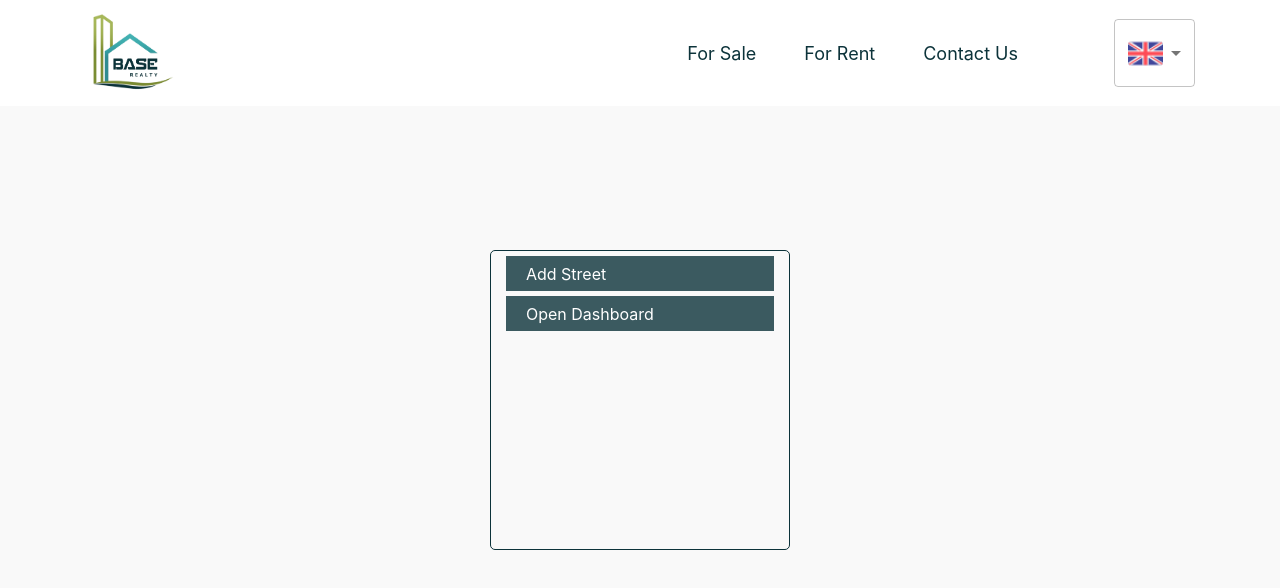
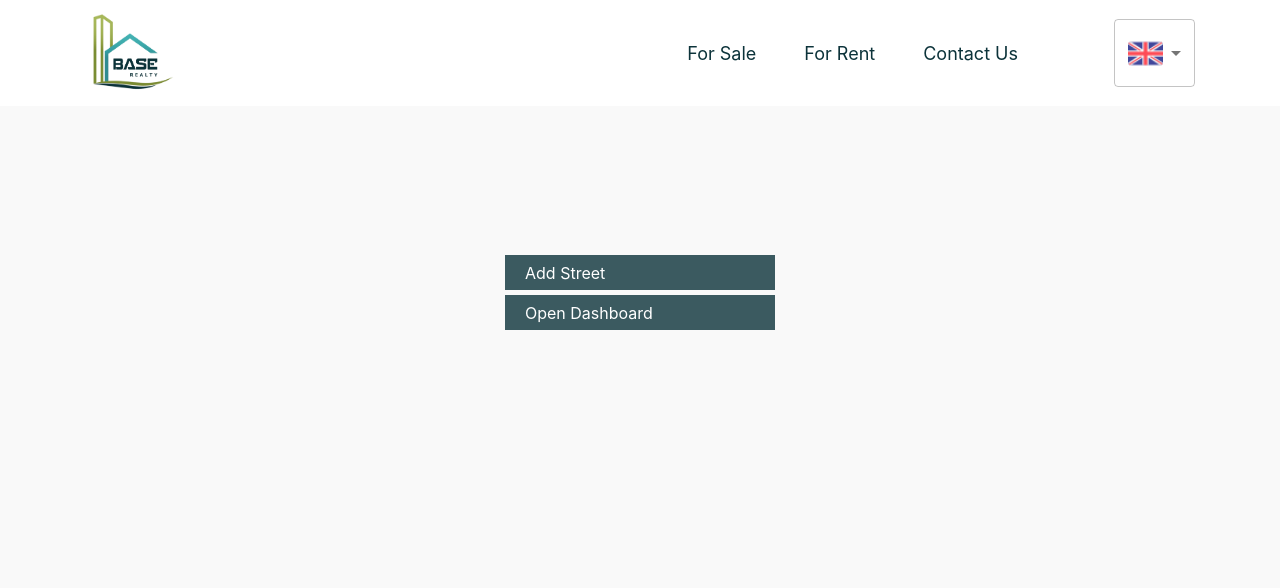
Before and after one commit to AbAyvazyan/baseRealty, a React (Create React App) app: page /admin--panel in a window 1280 px wide. Shown: the top 588 px of the page. Built offline with nearby package versions, Linux system fonts and the light colour scheme.

Commit message:
little change

```diff
--- a/src/Components/AdminPanel/AdminPanel.css
+++ b/src/Components/AdminPanel/AdminPanel.css
@@ -6,7 +6,6 @@
 .navigation_panel{
     width: 300px;
     min-height: 300px;
-    border: 1px solid rgb(var(--text-color));
     border-radius: 5px;
     position: absolute;
     top: 50%;
```
